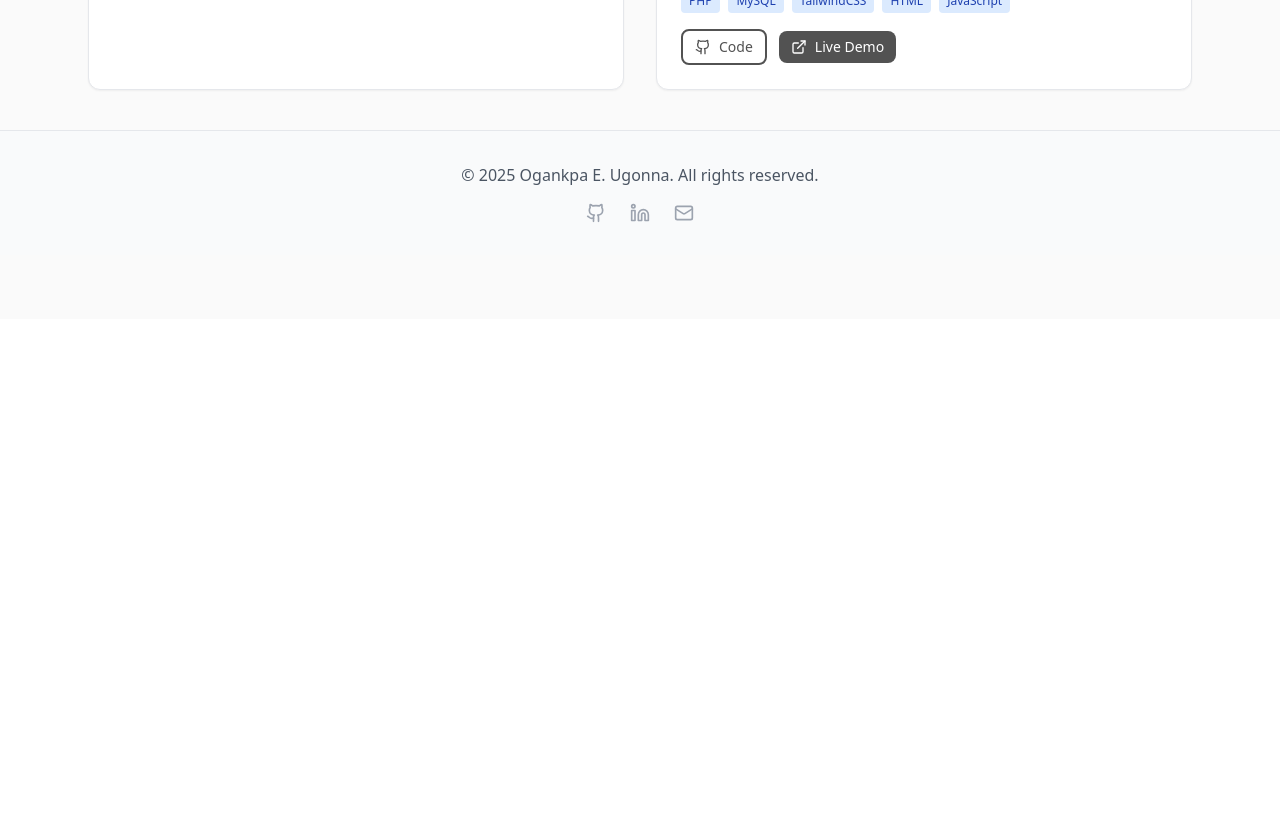
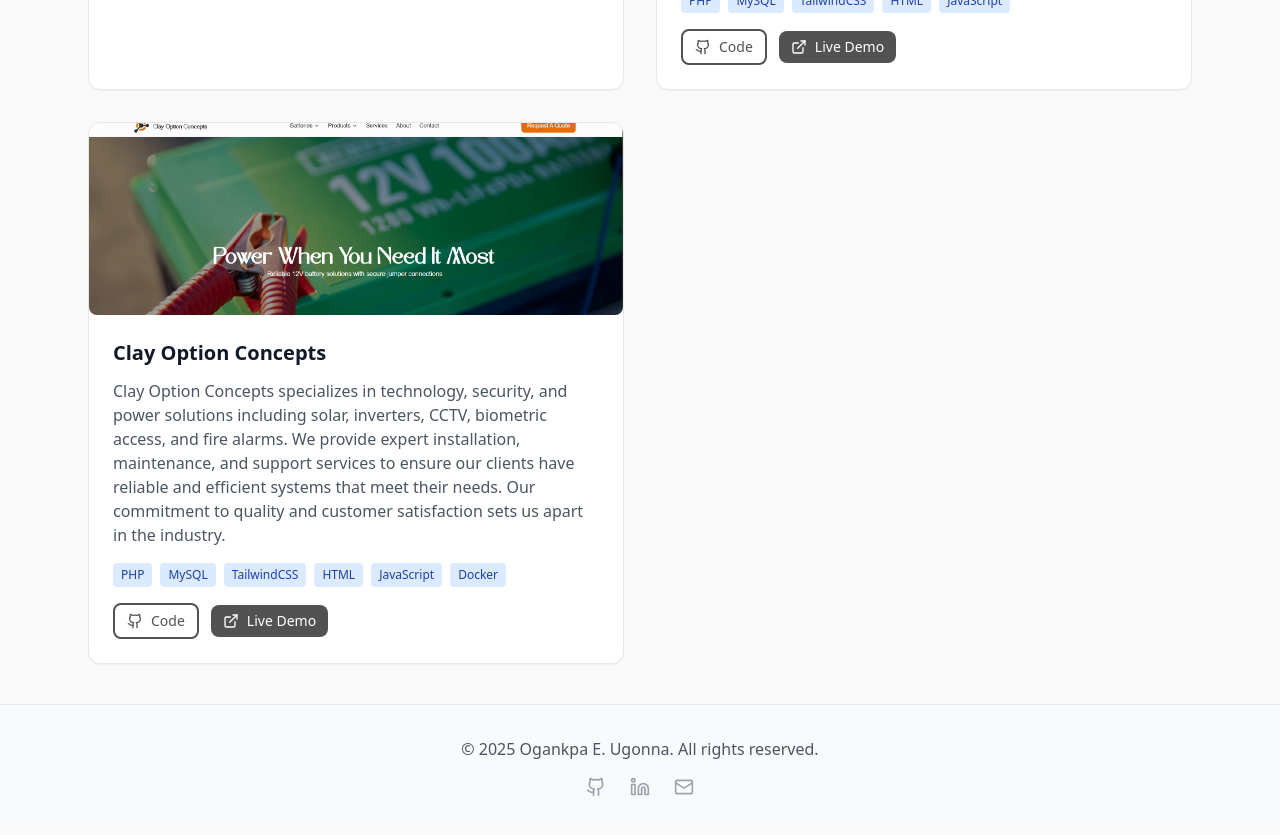
Before and after one commit to Darklight-ui/ugonna, a Next.js app: page /projects in a window 1280 px wide. Shown: the part 1860-2695 px from the top of the page. Before the commit the page ends 2179 px from the top, so only its background shows below. Built offline with nearby package versions, Linux system fonts and the light colour scheme.

Commit message:
added coc project

```diff
--- a/app/data/data.js
+++ b/app/data/data.js
@@ -64,6 +64,15 @@
         tech: ['PHP', 'MySQL', 'TailwindCSS', 'HTML', 'JavaScript'],
         github: '#',
         live: 'https://freshtagenthub.com/'
+    },
+    {
+        id: 8,
+        title: 'Clay Option Concepts',
+        description: 'Clay Option Concepts specializes in technology, security, and power solutions including solar, inverters, CCTV, biometric access, and fire alarms. We provide expert installation, maintenance, and support services to ensure our clients have reliable and efficient systems that meet their needs. Our commitment to quality and customer satisfaction sets us apart in the industry.',
+        image: '/project8.png',
+        tech: ['PHP', 'MySQL', 'TailwindCSS', 'HTML', 'JavaScript', 'Docker'],
+        github: '#',
+        live: 'https://coc.ng/'
     }
 ];
 
```
Also changed, not shown: public/project8.png (added).
